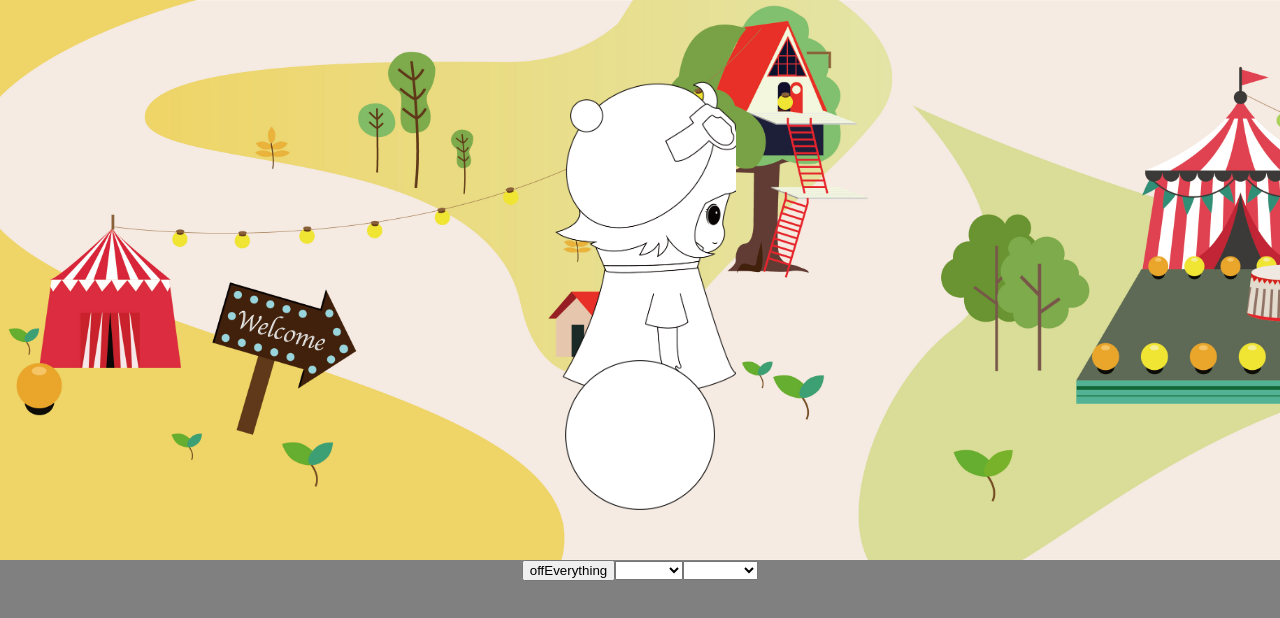
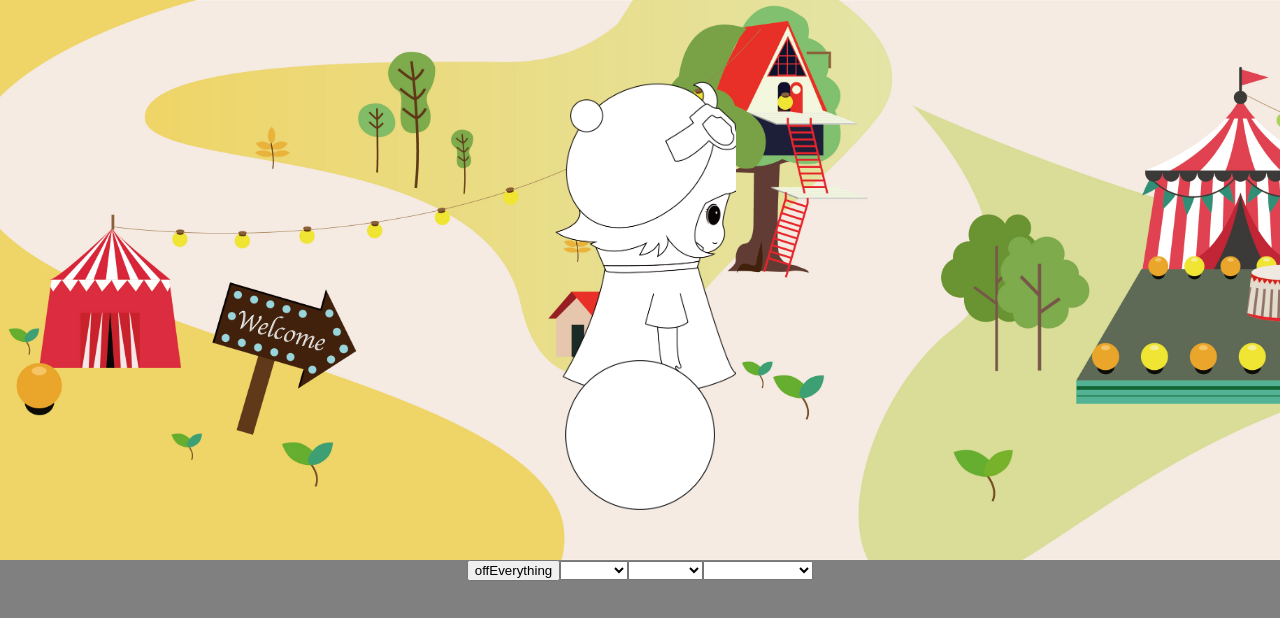
Before and after one commit to hhhlau/sd5524-tangible-interaction, a Vue app in the folder core/static/frontend/: page / in a window 1280 px wide. Shown: the top 618 px of the page. Built offline with nearby package versions, Linux system fonts and the light colour scheme.

Commit message:
added select for display mode

```diff
--- a/core/static/frontend/src/components/Stage.vue
+++ b/core/static/frontend/src/components/Stage.vue
@@ -42,6 +42,18 @@
           {{ option.text }}
         </option>
       </select>
+
+      <select v-model="selectedDisplayMode">
+        <option
+          v-for="option in displayModeOptions"
+          :value="option.value"
+          :key="option.value"
+        >
+          {{ option.text }}
+        </option>
+      </select>
+
+      <div>{{displayData}}</div>
     </div>
   </div>
 </template>
@@ -50,6 +62,7 @@
 import { io } from "socket.io-client";
 
 const URL = "http://158.132.54.138:3000";
+// const URL = "http://localhost:3000"
 const socket = io(URL);
 socket.on("connection", (socket) => {
   console.log(socket.handshake.auth); // prints { token: "abcd" }
@@ -69,6 +82,14 @@ export default {
 
       selectedStageScene: null,
       selectedCharacterMode: null,
+      selectedDisplayMode: null,
+
+      displayData: null,
+
+      displayModeOptions: [
+        {text: "Real time", value: "currentRecords"},
+        {text: "Recorded data", value: "displayRecords"},
+      ],
 
       stageSceneOptions: [
         { text: "Off", value: 0 },
@@ -93,6 +114,10 @@ export default {
     socket.on("ping", (payload) => {
       console.log(payload);
     });
+    socket.on("display", (payload)=> {
+      console.log(payload);
+      this.displayData = payload
+    })
   },
   watch: {
     currentSpeed() {
@@ -130,6 +155,11 @@ export default {
     selectedStageScene() {
       if (this.selectedStageScene) {
         socket.emit("toggleStageScene", this.selectedStageScene);
+      }
+    },
+    selectedDisplayMode() {
+      if (this.selectedDisplayMode) {
+        socket.emit("setDisplayMode", this.selectedDisplayMode);
       }
     },
     selectedCharacterMode() {
```
